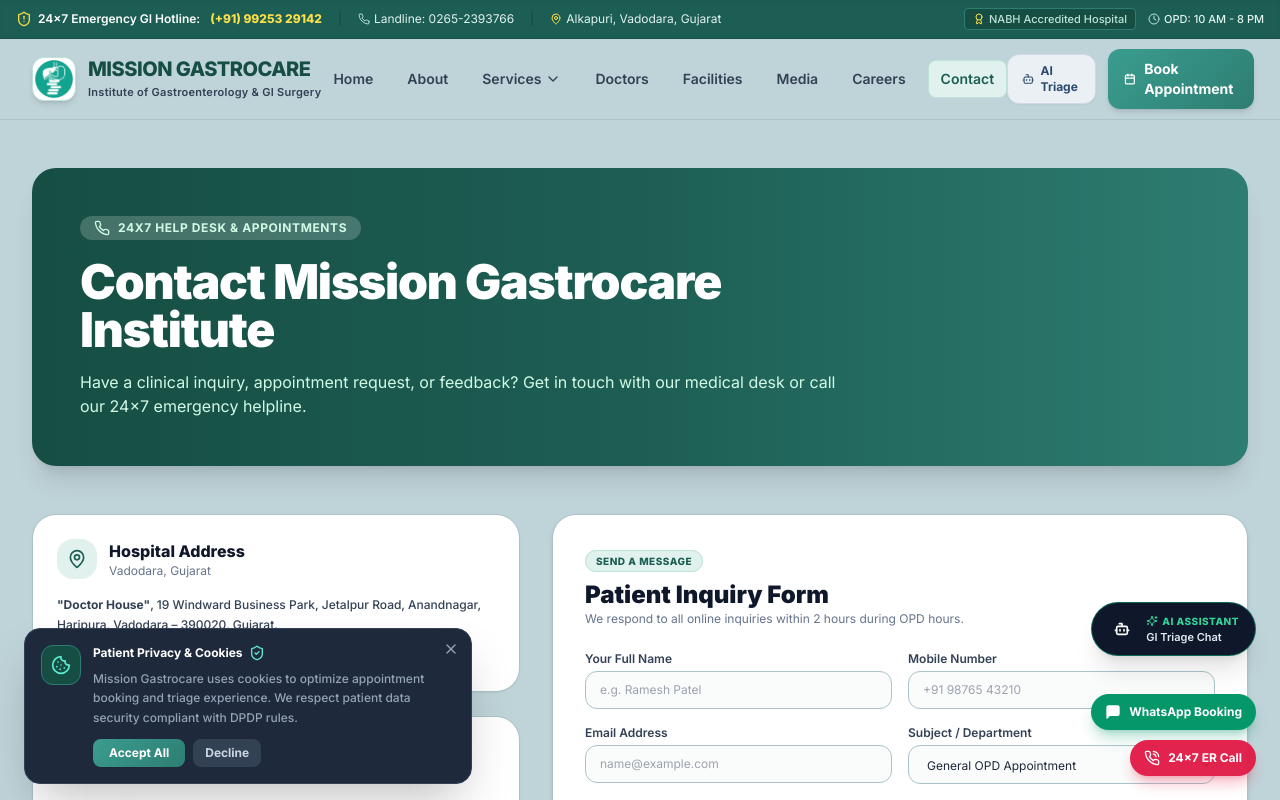
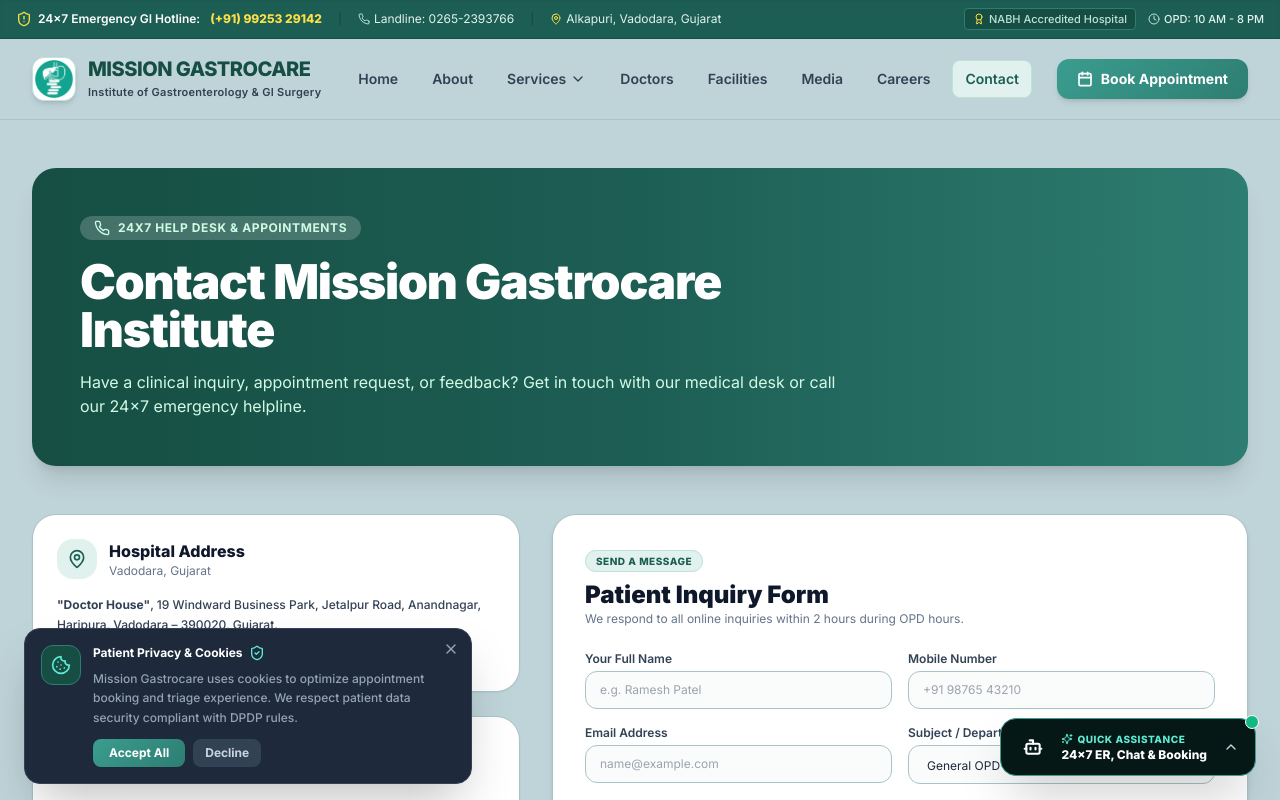
Before and after one commit to harshalg21/missionGastroCareHos_webapp, a React (Vite) app: page /contact in a window 1280 px wide. Shown: the top 800 px of the page. Built offline with nearby package versions, Linux system fonts and the light colour scheme.

Commit message:
refactor: Remove redundant header AI button and consolidate WhatsApp, 24x7 ER, and AI Chatbot into a unified Floating Assistance FAB widget

```diff
--- a/src/App.tsx
+++ b/src/App.tsx
@@ -61,7 +61,6 @@
         </Routes>
       </main>
       <Footer />
-      <FloatingCTA />
       <CookieBanner />
       <AIChatWidget />
     </div>
--- a/src/components/AIChatWidget.tsx
+++ b/src/components/AIChatWidget.tsx
@@ -4,7 +4,12 @@
   Bot,
   X,
   Send,
-  Sparkles
+  Sparkles,
+  PhoneCall,
+  MessageSquare,
+  ChevronUp,
+  HelpCircle,
+  ShieldAlert
 } from 'lucide-react';
 
 interface Message {
@@ -19,8 +24,11 @@
 
 export default function AIChatWidget() {
   const [isOpen, setIsOpen] = useState(false);
+  const [isMenuExpanded, setIsMenuExpanded] = useState(false);
   const [input, setInput] = useState('');
   const navigate = useNavigate();
+  const menuRef = useRef<HTMLDivElement>(null);
+
   const [messages, setMessages] = useState<Message[]>([
     {
       id: '1',
@@ -45,6 +53,17 @@
       scrollToBottom();
     }
   }, [messages, isOpen]);
+
+  // Close speed dial menu when clicking outside
+  useEffect(() => {
+    const handleClickOutside = (e: MouseEvent) => {
+      if (menuRef.current && !menuRef.current.contains(e.target as Node)) {
+        setIsMenuExpanded(false);
+      }
+    };
+    document.addEventListener('mousedown', handleClickOutside);
+    return () => document.removeEventListener('mousedown', handleClickOutside);
+  }, []);
 
   const handleSend = (textToSend?: string) => {
     const text = (textToSend || input).trim();
@@ -127,33 +146,84 @@
   };
 
   return (
-    <>
-      {/* Floating Launcher Trigger */}
+    <div ref={menuRef} className="fixed bottom-6 right-6 z-50 flex flex-col items-end">
+
+      {/* Expanded Quick Action Speed-Dial Menu */}
+      {isMenuExpanded && !isOpen && (
+        <div className="mb-3 space-y-2.5 animate-in slide-in-from-bottom-4 duration-200 flex flex-col items-end">
+
+          {/* 1. 24x7 ER Call Action */}
+          <a
+            href="tel:+919925329142"
+            className="flex items-center gap-2.5 px-4 py-2.5 rounded-2xl bg-rose-600 hover:bg-rose-700 text-white font-bold text-xs shadow-xl hover:scale-105 transition-all group"
+          >
+            <PhoneCall className="w-4 h-4 text-white animate-bounce" />
+            <span>24x7 ER Call (+91 99253 29142)</span>
+          </a>
+
+          {/* 2. WhatsApp Booking Action */}
+          <a
+            href="https://wa.me/919925329142?text=Hello%20Mission%20Gastrocare,%20I%20would%20like%20to%20inquire%20about%20an%20appointment."
+            target="_blank"
+            rel="noopener noreferrer"
+            className="flex items-center gap-2.5 px-4 py-2.5 rounded-2xl bg-emerald-600 hover:bg-emerald-700 text-white font-bold text-xs shadow-xl hover:scale-105 transition-all group"
+          >
+            <MessageSquare className="w-4 h-4 fill-current text-white" />
+            <span>WhatsApp Quick Booking</span>
+          </a>
+
+          {/* 3. Launch AI Chatbot Action */}
+          <button
+            onClick={() => {
+              setIsOpen(true);
+              setIsMenuExpanded(false);
+            }}
+            className="flex items-center gap-2.5 px-4 py-2.5 rounded-2xl bg-[#061815] border border-[#3A9D8F] text-white font-bold text-xs shadow-xl hover:bg-[#0B2E28] hover:scale-105 transition-all group"
+          >
+            <div className="w-5 h-5 rounded-full medical-emerald-gradient flex items-center justify-center text-white">
+              <Bot className="w-3.5 h-3.5 stroke-[2.5]" />
+            </div>
+            <span>AI Symptom Triage Chat</span>
+          </button>
+
+        </div>
+      )}
+
+      {/* Main Single Floating Action Button (FAB) */}
       {!isOpen && (
         <button
-          onClick={() => setIsOpen(true)}
-          className="fixed bottom-36 right-6 z-40 flex items-center gap-2.5 px-4 py-2.5 rounded-full bg-slate-900 border border-emerald-500/50 text-white font-bold text-xs shadow-xl hover:bg-slate-800 hover:border-emerald-400 hover:scale-105 active:scale-95 transition-all group"
-          aria-label="Open AI Medical Assistant"
+          onClick={() => setIsMenuExpanded(!isMenuExpanded)}
+          className="flex items-center gap-3 px-4 py-3 rounded-2xl bg-[#061815] border border-[#3A9D8F] text-white font-bold text-xs shadow-2xl hover:bg-[#0B2E28] hover:border-[#5EEAD4] hover:scale-105 active:scale-95 transition-all group relative"
+          aria-label="Quick Assistance & Hospital Services"
         >
-          <div className="w-7 h-7 rounded-full medical-emerald-gradient flex items-center justify-center text-white shadow-sm">
-            <Bot className="w-4 h-4 stroke-[2.5]" />
+          {/* Notification Ping Badge */}
+          <span className="absolute -top-1 -right-1 flex h-3.5 w-3.5">
+            <span className="animate-ping absolute inline-flex h-full w-full rounded-full bg-emerald-400 opacity-75"></span>
+            <span className="relative inline-flex rounded-full h-3.5 w-3.5 bg-emerald-500 border border-white"></span>
+          </span>
+
+          <div className="w-8 h-8 rounded-xl medical-emerald-gradient flex items-center justify-center text-white shadow-sm shrink-0">
+            {isMenuExpanded ? <X className="w-5 h-5" /> : <Bot className="w-5 h-5 stroke-[2.5]" />}
           </div>
-          <div className="flex flex-col text-left">
-            <span className="text-emerald-400 text-[10px] uppercase tracking-wider font-extrabold flex items-center gap-1">
-              <Sparkles className="w-3 h-3 text-emerald-400" />
-              AI Assistant
+
+          <div className="flex flex-col text-left pr-1">
+            <span className="text-[#5EEAD4] text-[10px] uppercase tracking-wider font-extrabold flex items-center gap-1">
+              <Sparkles className="w-3 h-3 text-[#5EEAD4]" />
+              Quick Assistance
             </span>
-            <span className="text-slate-200 text-[11px] font-semibold">GI Triage Chat</span>
+            <span className="text-white text-xs font-extrabold">24x7 ER, Chat &amp; Booking</span>
           </div>
+
+          <ChevronUp className={`w-4 h-4 text-slate-300 transition-transform duration-300 ${isMenuExpanded ? 'rotate-180 text-[#5EEAD4]' : ''}`} />
         </button>
       )}
 
       {/* Chat Drawer / Modal */}
       {isOpen && (
-        <div className="fixed bottom-6 right-6 z-50 w-[92vw] sm:w-[400px] h-[550px] bg-white border border-slate-200 rounded-3xl shadow-2xl flex flex-col overflow-hidden animate-in zoom-in-95 duration-200 text-slate-800">
+        <div className="w-[92vw] sm:w-[400px] h-[550px] bg-white border border-slate-200 rounded-3xl shadow-2xl flex flex-col overflow-hidden animate-in zoom-in-95 duration-200 text-slate-800">
 
           {/* Drawer Header */}
-          <div className="bg-slate-900 border-b border-slate-800 px-4 py-3.5 flex items-center justify-between">
+          <div className="bg-[#061815] border-b border-[#164E43] px-4 py-3.5 flex items-center justify-between">
             <div className="flex items-center gap-3">
               <div className="w-9 h-9 rounded-xl medical-emerald-gradient flex items-center justify-center text-white shadow-sm">
                 <Bot className="w-5 h-5 stroke-[2.5]" />
@@ -163,12 +233,12 @@
                   GastroCare AI Triage
                   <span className="w-2 h-2 rounded-full bg-emerald-400 animate-ping"></span>
                 </h3>
-                <p className="text-[10px] text-emerald-400 font-semibold">Informational &amp; Doctor Router</p>
+                <p className="text-[10px] text-[#5EEAD4] font-semibold">Informational &amp; Doctor Router</p>
               </div>
             </div>
             <button
               onClick={() => setIsOpen(false)}
-              className="p-1.5 rounded-xl text-slate-400 hover:text-white hover:bg-slate-800 transition-colors"
+              className="p-1.5 rounded-xl text-slate-400 hover:text-white hover:bg-[#164E43] transition-colors"
               aria-label="Close Chat"
             >
               <X className="w-5 h-5" />
@@ -248,6 +318,6 @@
 
         </div>
       )}
-    </>
+    </div>
   );
 }
--- a/src/components/Navbar.tsx
+++ b/src/components/Navbar.tsx
@@ -178,16 +178,8 @@
           {/* Action CTAs */}
           <div className="hidden lg:flex items-center gap-2 xl:gap-3">
             <Link
-              to="/ai-triage"
-              className="flex items-center gap-1.5 px-3.5 py-2 rounded-xl text-xs font-bold bg-[#EBF0F5] text-[#2C4A6F] border border-[#CFDAE6] hover:bg-white transition-colors shadow-sm"
-            >
-              <Bot className="w-4 h-4 text-[#2C4A6F]" />
-              <span>AI Triage</span>
-            </Link>
-
-            <Link
               to="/book-appointment"
-              className="flex items-center gap-2 px-4 py-2.5 rounded-xl font-bold text-xs xl:text-sm text-white pastel-emerald-gradient hover:opacity-95 transition-all shadow-md active:scale-95"
+              className="flex items-center gap-2 px-5 py-2.5 rounded-xl font-bold text-xs xl:text-sm text-white pastel-emerald-gradient hover:opacity-95 transition-all shadow-md active:scale-95"
             >
               <Calendar className="w-4 h-4 stroke-[2.5]" />
               <span>Book Appointment</span>
@@ -273,15 +265,7 @@
             Contact Us
           </Link>
 
-          <div className="pt-4 border-t border-[#A9C3C9] space-y-2">
-            <Link
-              to="/ai-triage"
-              className="flex items-center justify-center gap-2 w-full py-3 rounded-xl font-bold text-[#2C4A6F] bg-[#EBF0F5] border border-[#CFDAE6]"
-              onClick={() => setMobileMenuOpen(false)}
-            >
-              <Bot className="w-5 h-5 text-[#2C4A6F]" />
-              Launch AI Symptom Triage
-            </Link>
+          <div className="pt-4 border-t border-[#A9C3C9]">
             <Link
               to="/book-appointment"
               className="flex items-center justify-center gap-2 w-full py-3 rounded-xl font-bold text-[#FFFFFF] pastel-emerald-gradient shadow-md"
```
